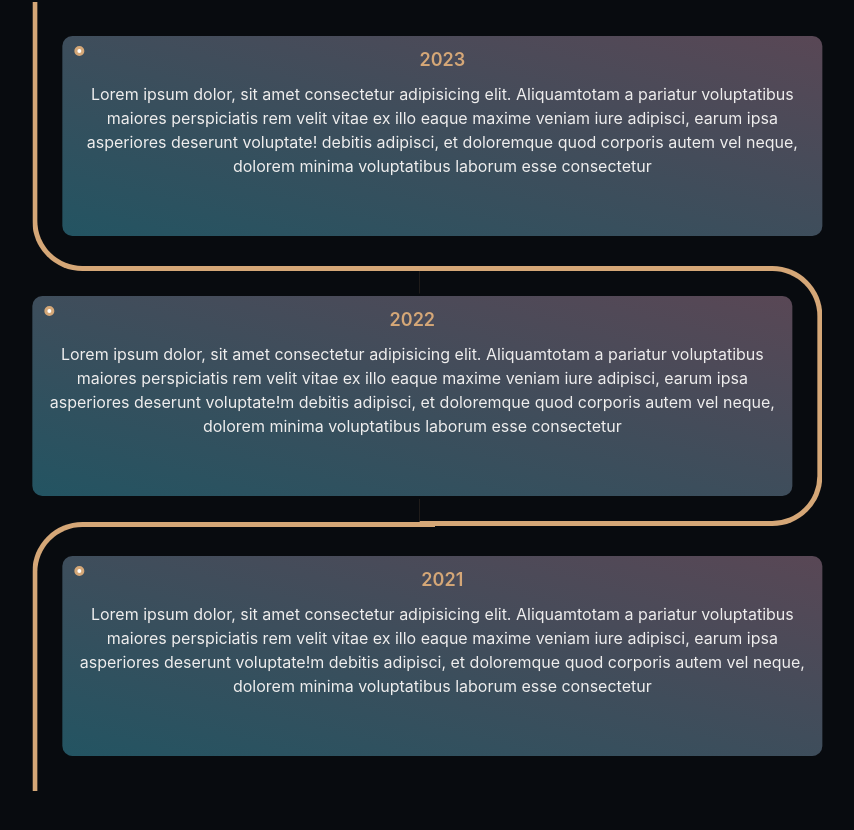
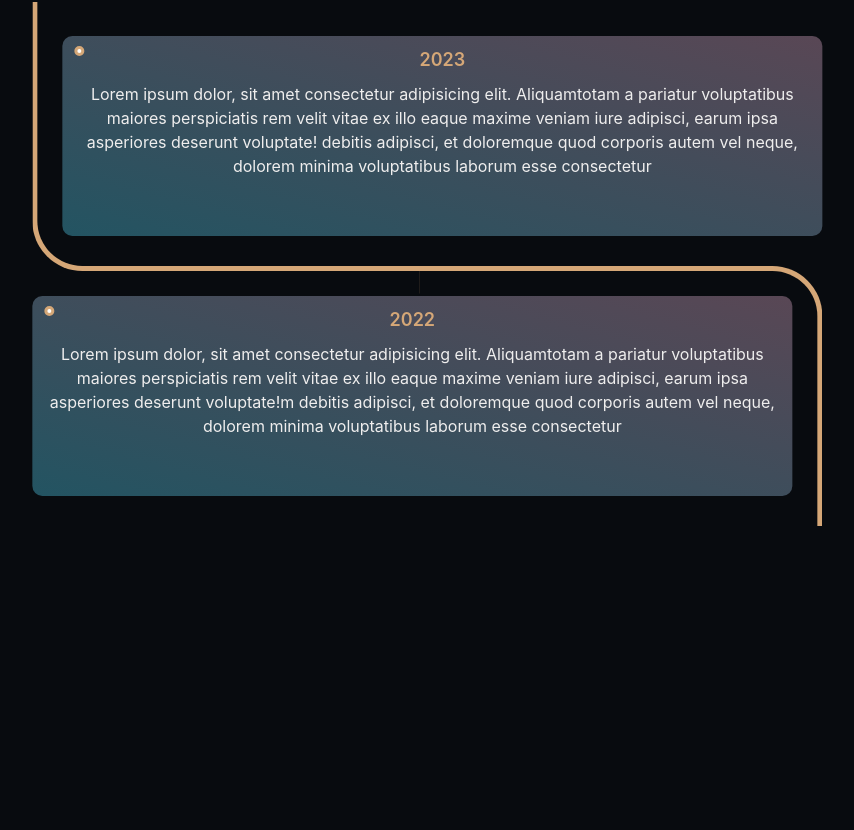
Before and after one commit to kamranalisheeno9/Crypto-Game, a React (Vite) app: page / in a window 1280 px wide. Shown: the part 1786-2616 px from the top of the page, without its empty margins (356-1210 px from the left). After the commit the page ends 2384 px from the top, so only its background shows below. Built offline with nearby package versions, Linux system fonts and the light colour scheme.

Commit message:
updated border

```diff
--- a/src/components/Roadmap.jsx
+++ b/src/components/Roadmap.jsx
@@ -14,12 +14,7 @@ const Roadmap = () => {
       Title: "2022",
       Description:
         "   Lorem ipsum dolor, sit amet consectetur adipisicing elit. Aliquamtotam a pariatur voluptatibus maiores perspiciatis rem velit vitae ex illo eaque maxime veniam iure adipisci, earum ipsa asperiores    deserunt voluptate!m debitis adipisci, et doloremque quod corporis autem vel neque, dolorem minima voluptatibus laborum esse consectetur ",
-    },
-    {
-      Title: "2021",
-      Description:
-        "   Lorem ipsum dolor, sit amet consectetur adipisicing elit. Aliquamtotam a pariatur voluptatibus maiores perspiciatis rem velit vitae ex illo eaque maxime veniam iure adipisci, earum ipsa asperiores    deserunt voluptate!m debitis adipisci, et doloremque quod corporis autem vel neque, dolorem minima voluptatibus laborum esse consectetur ",
-    },
+    }
   ];
   return (
     <div>
```
